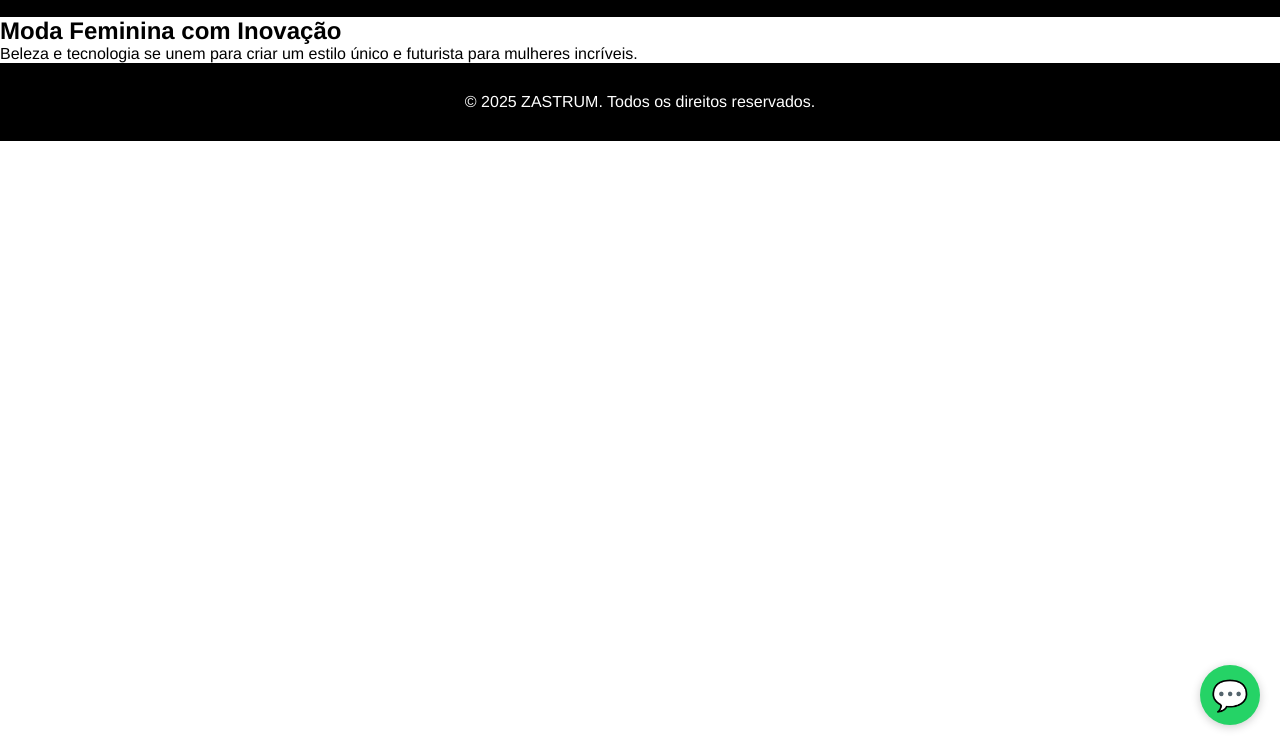
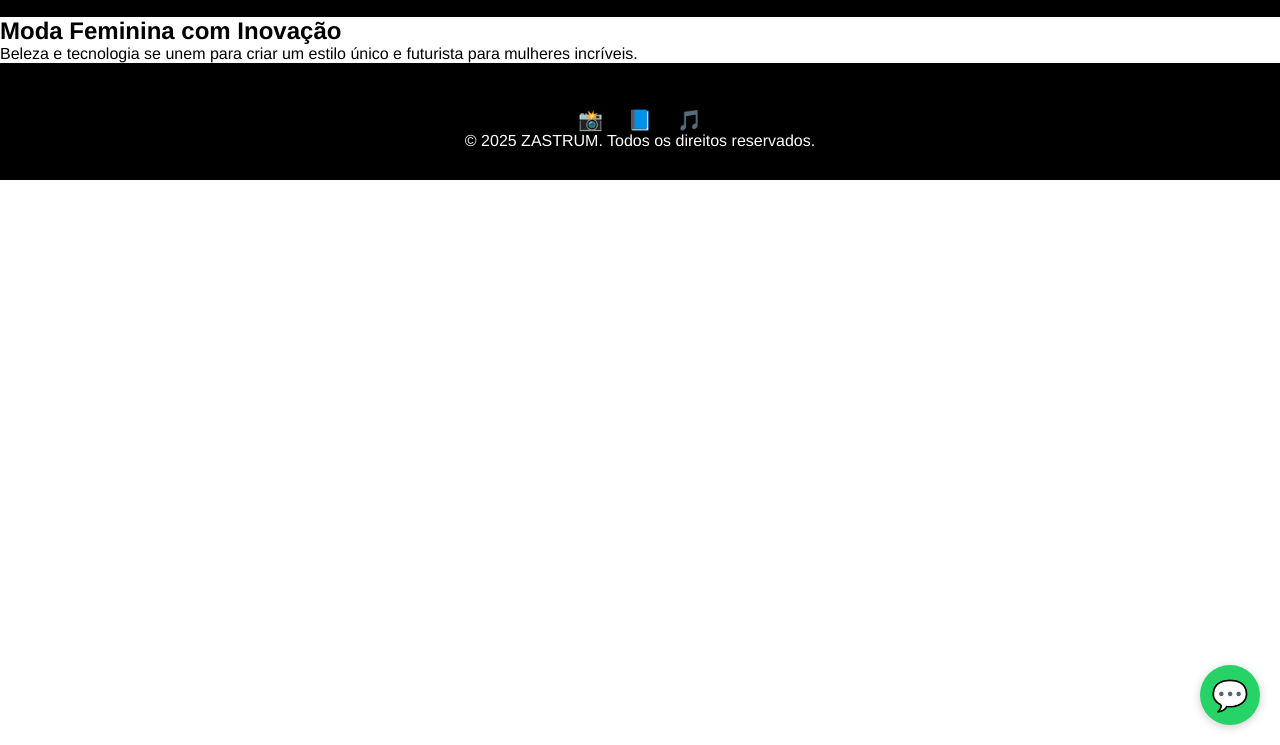
Before and after one commit to zastrum/zastrum.github.io, a plain HTML site: page mulheres.html in a window 1280 px wide. Shown: the part 55-800 px from the top of the page. Drawn offline with Linux system fonts and the light colour scheme.

Commit message:
Update mulheres.html

```diff
--- a/mulheres.html
+++ b/mulheres.html
@@ -30,6 +30,13 @@
   </main>
 
   <footer>
+
+    <div class="social-links">
+      <a href="https://www.instagram.com/zastrum/profilecard" target="_blank" aria-label="Instagram">📸</a>
+      <a href="https://www.facebook.com/share/16B3T84YwG" target="_blank" aria-label="Facebook">📘</a>
+      <a href="https://www.tiktok.com/@zastrum.oficial" target="_blank" aria-label="TikTok">🎵</a>
+    </div>
+
     <p>&copy; 2025 ZASTRUM. Todos os direitos reservados.</p>
   </footer>
 
```
